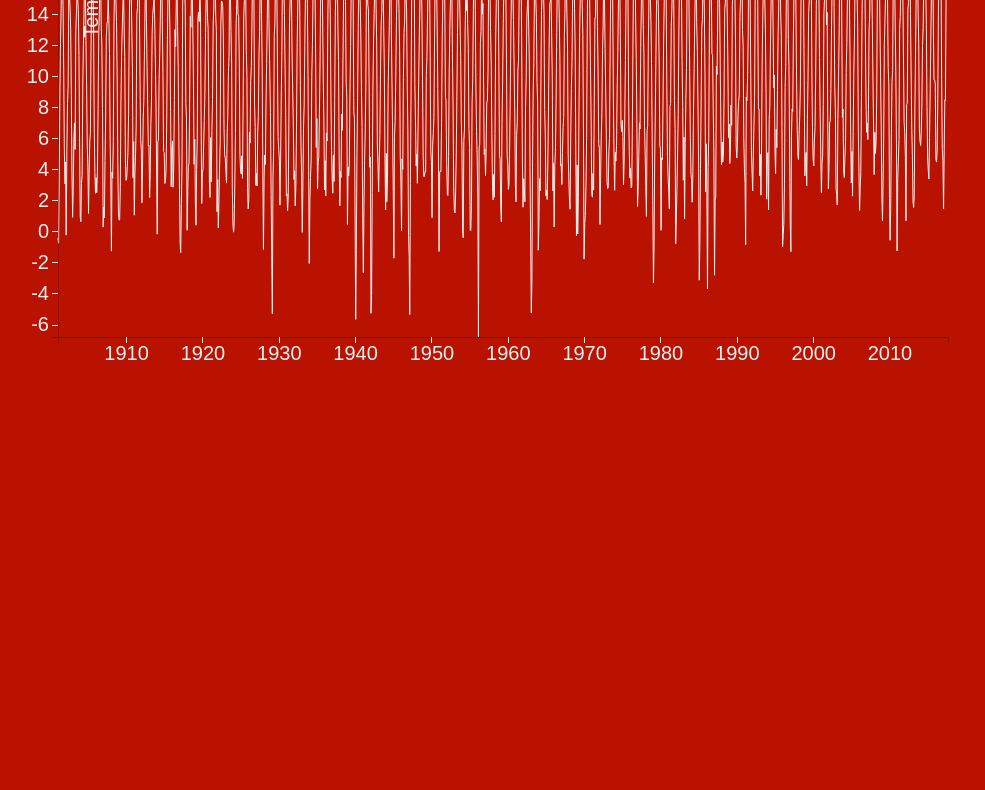
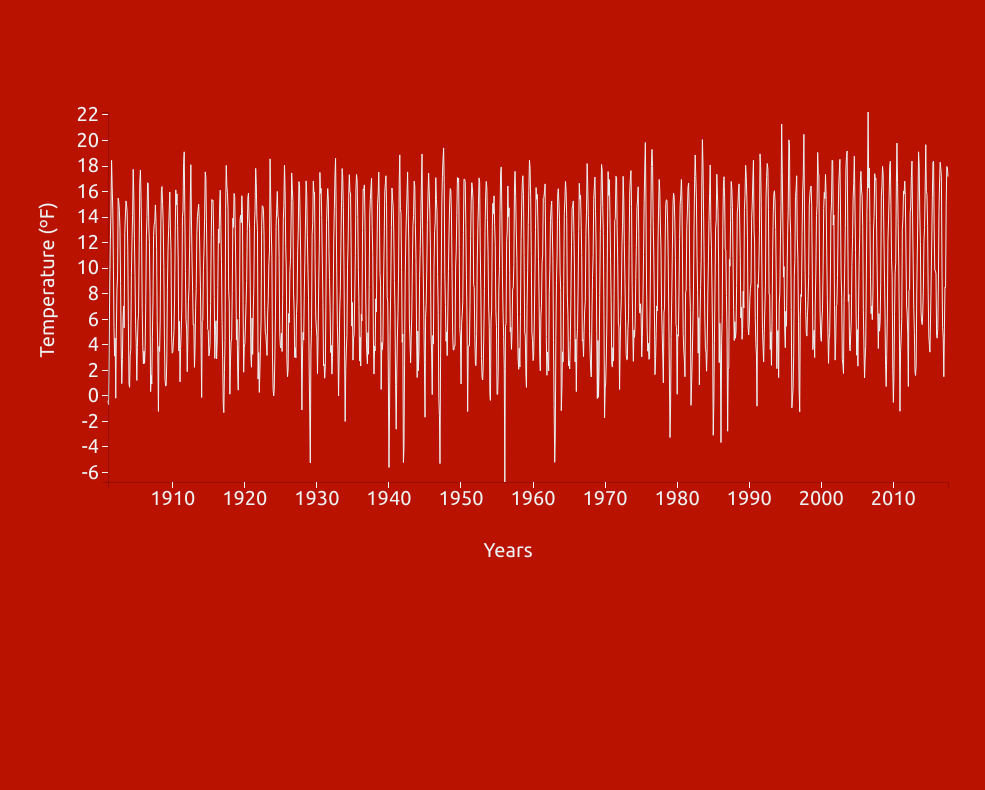
Before and after one commit to maridjuice/maridjuice.github.io, a plain HTML site: page index.html in a window 1280 px wide. Shown: the part 141-931 px from the top of the page, without its empty margins (0-985 px from the left). Before the commit the page ends 818 px from the top, so only its background shows below. Drawn offline with nearby package versions, Linux system fonts and the light colour scheme.

Commit message:
Test to fix css

```diff
--- a/index.html
+++ b/index.html
@@ -1,8 +1,11 @@
 <!DOCTYPE html>
 <meta charset="utf-8">
+<link href="https://fonts.googleapis.com/css?family=Ubuntu:300,400,700" rel="stylesheet">
 <link rel="stylesheet" href="/css/index.css">
 
+
 <body>
+    <h1>Temperatures from 1900's to 2010</h1>
     <script src="https://d3js.org/d3.v4.min.js"></script>
 
     <script src="/js/index.js"></script>
--- a/js/index.js
+++ b/js/index.js
@@ -1,8 +1,8 @@
 var margin = {
-        top: 20,
+        top: 100,
         right: 20,
         bottom: 30,
-        left: 50
+        left: 100
     },
     width = 960 - margin.left - margin.right,
     height = 500 - margin.top - margin.bottom;
@@ -67,15 +67,22 @@ d3.csv("temperature.csv", function (error, data) { //From now on the data in tem
     svg.append("g") //places the g element in the svg, which groups shapes together - https://stackoverflow.com/questions/17057809/d3-js-what-is-g-in-appendg-d3-js-code
         .attr("class", "x axis") //gives the g element the class of x and axis
         .attr("transform", "translate(0," + height + ")") //transform and translate moves the group to the coordinates 0 and height. Height is 500, which was given earlier in this file, so it places the g on the coordinates 0,500. Which means it starts completely left and 500 pixels from the top.
-        .call(xAxis); //calls the variable xAxis which contains a function the scales the data to the x axis
+        .call(xAxis) //calls the variable xAxis which contains a function the scales the data to the x axis
+        .append("text")
+        .text("Years")
+        .attr("x", 400)
+        .attr("y", 75);
 
     svg.append("g") //creates another group inside the svg
         .attr("class", "y axis") // gives the group the classes y and axis
         .call(yAxis) //calls the yAxis variable which contains a function
         .append("text") //places text in the group
         .attr("transform", "rotate(-90)") //rotates the text 90 degrees
-        .attr("y", 6) //places the text 6px from the top of the svg
-        .attr("dy", "1.71em") //places the element, text, on the y axis of the y axis. - https://developer.mozilla.org/en-US/docs/Web/SVG/Attribute/dy
+        .attr("y", 0) //places the text 6px from the left of the svg, because it was rotated.
+        .attr("x", -90)
+
+    .attr("dy", "-2.71em") //places the element, text, on the y axis of the y axis. - https://developer.mozilla.org/en-US/docs/Web/SVG/Attribute/dy
         .style("text-anchor", "end") //alligns the the text to the end //https://developer.mozilla.org/en-US/docs/Web/SVG/Attribute/text-anchor
+        .attr("fill", "#000") //Makes it white
         .text("Temperature (ºF)"); //adds the actual text
 });
```
Also changed, not shown: css/index.css (line endings or trailing spaces), preview.png (added).
